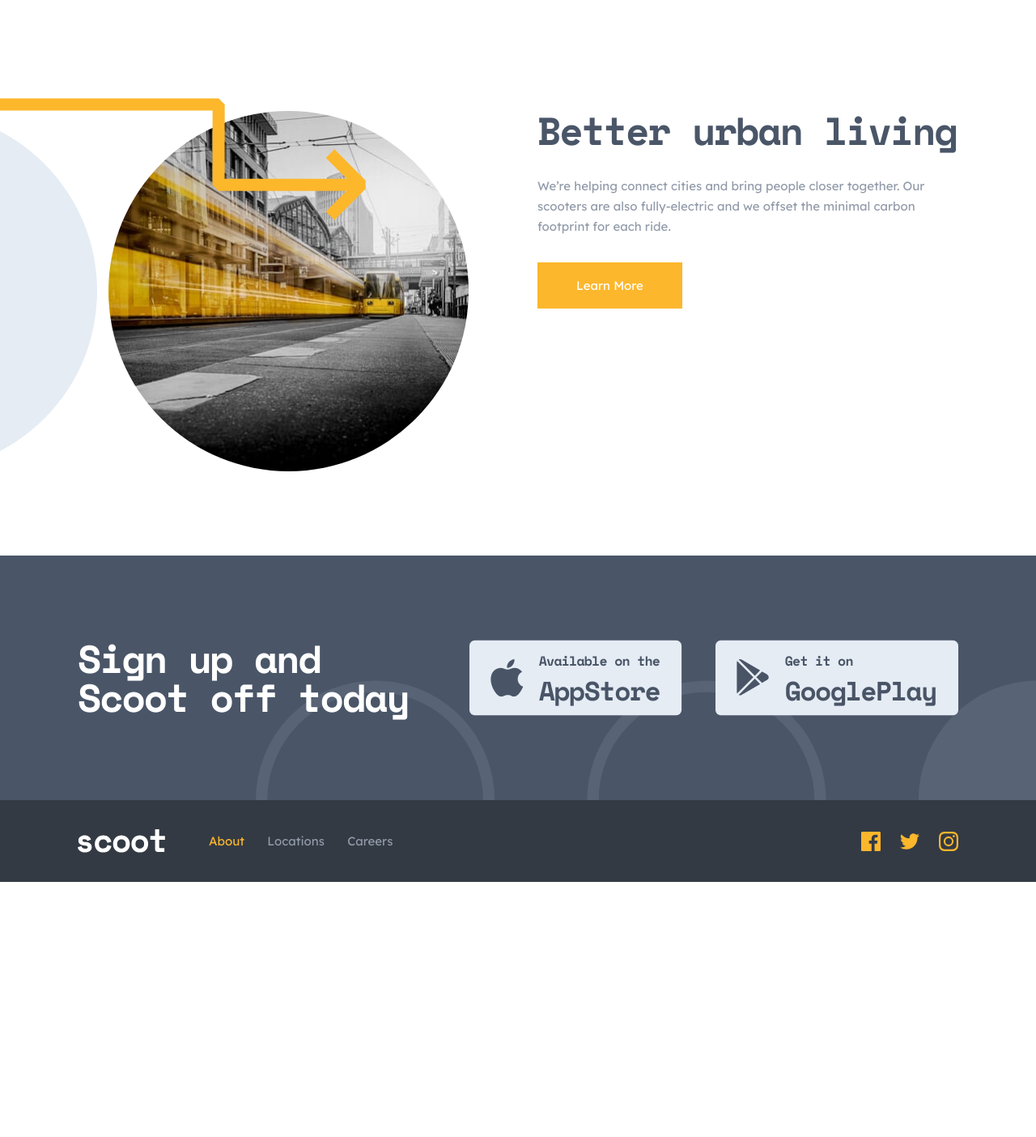
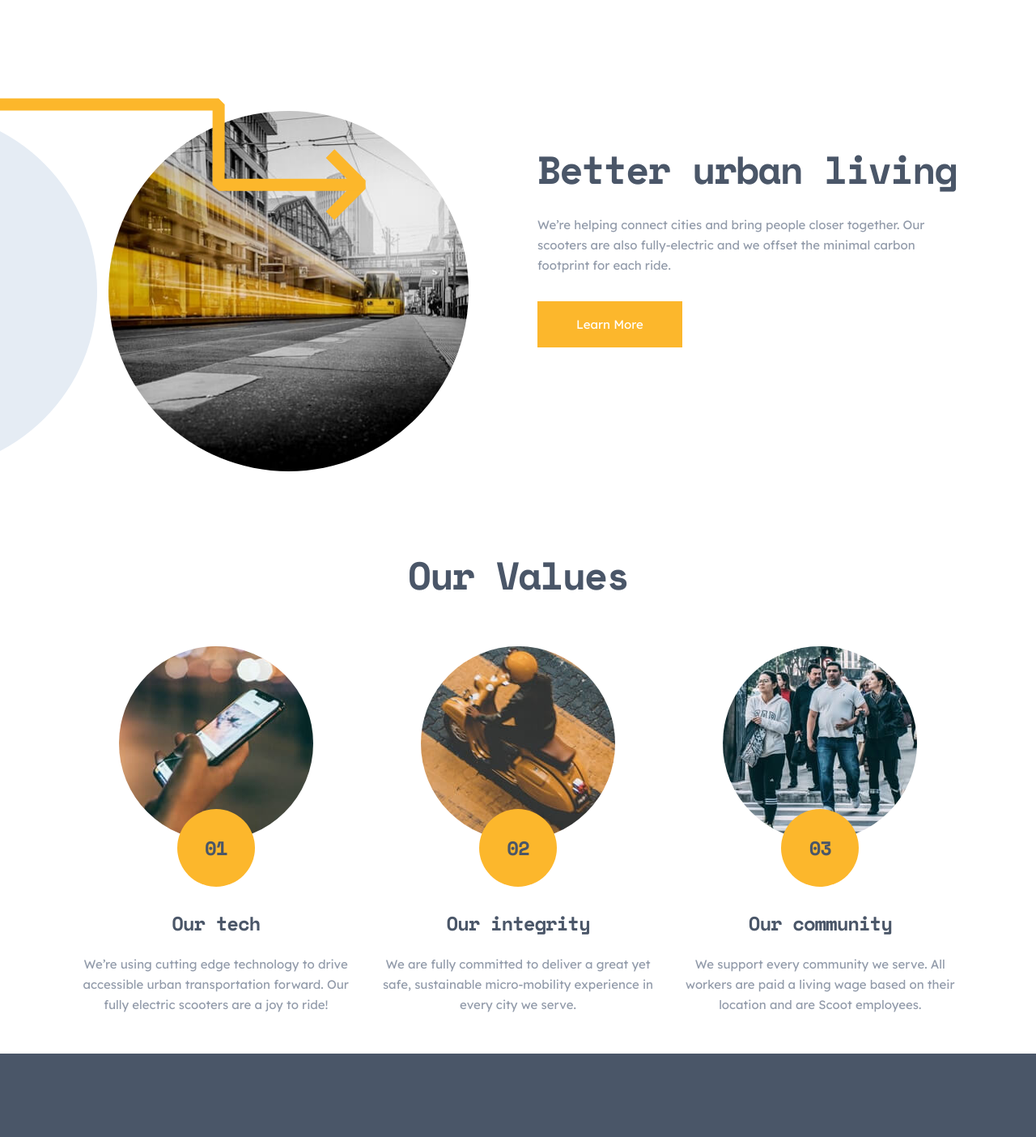
Before and after one commit to EdouardHrgt/scoot, a Vue app: page /about in a window 1280 px wide. Shown: the part 900-2304 px from the top of the page at 81% size. Before the commit the page ends 1989 px from the top, so only its background shows below. Built offline with nearby package versions, Linux system fonts and the light colour scheme.

Commit message:
feat: add BubbleList component and integrate into AboutView and CareersView; update layout and styles in Article components and Button

```diff
--- a/src/components/ArticleLeft.vue
+++ b/src/components/ArticleLeft.vue
@@ -39,7 +39,7 @@ const injector = computed(() => {
         class="object-cover aspect-square block rounded-full w-full max-w-[445px] max-[900px]:max-w-[310px]"
       />
     </div>
-    <div class="max-[1024px]:order-2 w-full">
+    <div class="max-[1024px]:order-2 w-full pt-[3rem]">
       <h2 class="css-h2 text-dark-navy max-[1024px]:text-center">{{ injector.label }}</h2>
       <p class="css-body text-dim-grey my-[2rem] max-[1024px]:text-center">{{ injector.text }}</p>
       <Button class="max-[1024px]:mx-auto max-[1024px]:block" label="Learn More" v-if="isBtn" type="transparent" />
--- a/src/components/ArticleRight.vue
+++ b/src/components/ArticleRight.vue
@@ -15,15 +15,19 @@ const texts = ref([
           for up to a month.`,
     icon: '/images/assets/payments.jpg',
   },
-   {
-    label: 'Mobility for the digital era ',
+  {
+    label: 'Mobility for the digital era',
     txt: `Getting around should be simple (and even
           fun!) for everyone. We embrace technology to provide low cost, smart access to scooters at your fingertips.`,
     icon: '/images/assets/digital-era.jpg',
   },
+  {
+    label: 'Care to join our mission?',
+    txt: `We’re always looking for ambitious individuals to help us on our journey. If you’re passionate about our mission to
+          provide clean, accessible transport to improve urban living we want to hear from you!`,
+    icon: '/images/assets/join-us.jpg',
+  },
 ])
-
-
 
 const props = defineProps({
   isBtn: Boolean,
@@ -34,14 +38,13 @@ const injector = computed(() => {
   const i = parseInt(props.index)
   return texts.value[i]
 })
-
 </script>
 
 <template>
   <article
     class="max-[800px]:py-3 overflow-x-hidden px-24 max-[900px]:px-6 relative py-20 grid grid-cols-2 gap-[3rem] max-[1024px]:grid-cols-1 bg-[url(/images/patterns/circle.svg)] bg-no-repeat bg-[right_-325px_center] max-[1024px]:bg-[right_-325px_top_4.5rem] bg-size-[445px] max-[900px]:bg-none"
   >
-    <div class="max-[1024px]:order-2 w-full">
+    <div class="max-[1024px]:order-2 w-ful pt-[3rem]">
       <h2 class="css-h2 text-dark-navy max-[1024px]:text-center">{{ injector.label }}</h2>
       <p class="css-body text-dim-grey my-[2rem] max-[1024px]:text-center">{{ injector.txt }}</p>
       <Button class="max-[1024px]:mx-auto max-[1024px]:block" label="Learn More" v-if="isBtn" type="transparent" />
--- /dev/null
+++ b/src/components/BubbleList.vue
@@ -0,0 +1,51 @@
+<script setup>
+import { ref, defineProps } from 'vue'
+const props = defineProps({
+  title: String,
+})
+const datas = ref([
+  {
+    label: 'Our tech',
+    text: `We’re using cutting edge technology to drive accessible urban transportation forward. Our fully electric
+           scooters are a joy to ride!`,
+    icon: '/images/assets/our-tech.jpg',
+    id: '01',
+  },
+  {
+    label: 'Our integrity',
+    text: `We are fully committed to deliver a great yet safe, sustainable micro-mobility experience in every city we serve.`,
+    icon: '/images/assets/our-integrity.jpg',
+    id: '02',
+  },
+  {
+    label: 'Our community',
+    text: `We support every community we serve. All workers are paid a living wage based on their location and are Scoot employees.`,
+    icon: '/images/assets/our-community.jpg',
+    id: '03',
+  },
+])
+</script>
+
+<template>
+  <section class="">
+    <h2 class="css-h2 text-dark-navy text-center mb-[4rem] max-[900px]:mb-[1.5rem]">
+      {{ props.title || 'Missing Props' }}
+    </h2>
+    <ol class="flex items-center justify-between max-[1024px]:flex-col gap-[2rem] px-24 max-[900px]:px-6 mb-[3rem]">
+      <li v-for="el in datas" :key="el.id">
+        <section class="relative w-fit mb-[5.5rem] mx-auto">
+          <img :src="el.icon" alt="el.label" class="aspect-square max-w-[240px] w-full rounded-full object-cover" />
+          <div
+            class="absolute rounded-full bg-yellow bottom-[-57px] left-[50%] translate-x-[-50%] w-[96px] aspect-square grid place-content-center"
+          >
+            <p class="css-h4 text-dark-navy">{{ el.id }}</p>
+          </div>
+        </section>
+        <div class="text-center">
+          <h3 class="text-dark-navy css-h4 mb-[1.5rem]">{{ el.label }}</h3>
+          <p class="css-body text-dim-grey max-w-[25rem]">{{ el.text }}</p>
+        </div>
+      </li>
+    </ol>
+  </section>
+</template>
--- a/src/components/Button.vue
+++ b/src/components/Button.vue
@@ -7,7 +7,7 @@ defineProps({
 <template>
   <button
     :class="[
-      'bg-yellow cursor-pointer ease-in duration-200 filter hover:outline-2',
+      'bg-yellow cursor-pointer ease-in duration-200 filter hover:outline-2 min-w-fit',
       type !== 'transparent' && 'hover:bg-white hover:outline-yellow',
       type === 'transparent' && 'hover:bg-transparent hover:drop-shadow-none hover:outline-yellow',
     ]"
--- a/src/style.css
+++ b/src/style.css
@@ -101,7 +101,7 @@
   }
 }
 
-@media (max-width: 800px) {
+@media (max-width: 900px) {
   .css-h2 {
     font-size: 32px;
   }
--- a/src/views/AboutView.vue
+++ b/src/views/AboutView.vue
@@ -4,13 +4,15 @@ import SignUp from '../components/SignUp.vue'
 import Hero from '../components/Hero.vue'
 import ArticleRight from '../components/ArticleRight.vue'
 import ArticleLeft from '../components/ArticleLeft.vue'
+import BubbleList from '../components/BubbleList.vue'
 </script>
 
 <template>
   <section>
-    <Hero isOnlyTitle="true" label="About" bg="About" />
+    <Hero :isOnlyTitle="true" label="About" bg="About" />
     <ArticleRight :isBtn="true" :index="2" />
     <ArticleLeft :isBtn="true" :index="1" />
+    <BubbleList title="Our Values"/>
     <SignUp />
     <Footer />
   </section>
--- a/src/views/CareersView.vue
+++ b/src/views/CareersView.vue
@@ -2,11 +2,15 @@
 import Footer from '../components/Footer.vue'
 import SignUp from '../components/SignUp.vue'
 import Hero from '../components/Hero.vue'
+import BubbleList from '../components/BubbleList.vue'
+import ArticleRight from '../components/ArticleRight.vue'
 </script>
 
 <template>
   <section>
     <Hero isOnlyTitle="true" label="Careers" />
+    <ArticleRight :isBtn="true" :index="3" />
+    <BubbleList title="Why join us?" />
     <SignUp />
     <Footer />
   </section>
--- a/src/views/LocationsView.vue
+++ b/src/views/LocationsView.vue
@@ -2,11 +2,20 @@
 import Footer from '../components/Footer.vue'
 import SignUp from '../components/SignUp.vue'
 import Hero from '../components/Hero.vue'
+import Button from '../components/Button.vue'
 </script>
 
 <template>
   <section>
     <Hero isOnlyTitle="true" label="Locations" />
+    <div class="px-24 max-[900px]:px-6 flex items-center justify-between gap-[1rem] max-[1024px]:flex-col py-20">
+      <h2 class="css-h2 text-dark-navy max-w-fit min-w-[250px]">Your city not listed?</h2>
+      <p class="css-body text-dim-grey max-w-[450px] max-[1024px]:text-center max-[1024px]:my-[1.5rem] max-[900px]:my-[1rem]">
+        If you’d like to see Scoot in your hometown, be sure to let us know. We track requests and plan launches based
+        on demand. Feel free to message us by clicking the link or messaging us on social.
+      </p>
+      <Button label="Message Us" />
+    </div>
     <SignUp />
     <Footer />
   </section>
```
